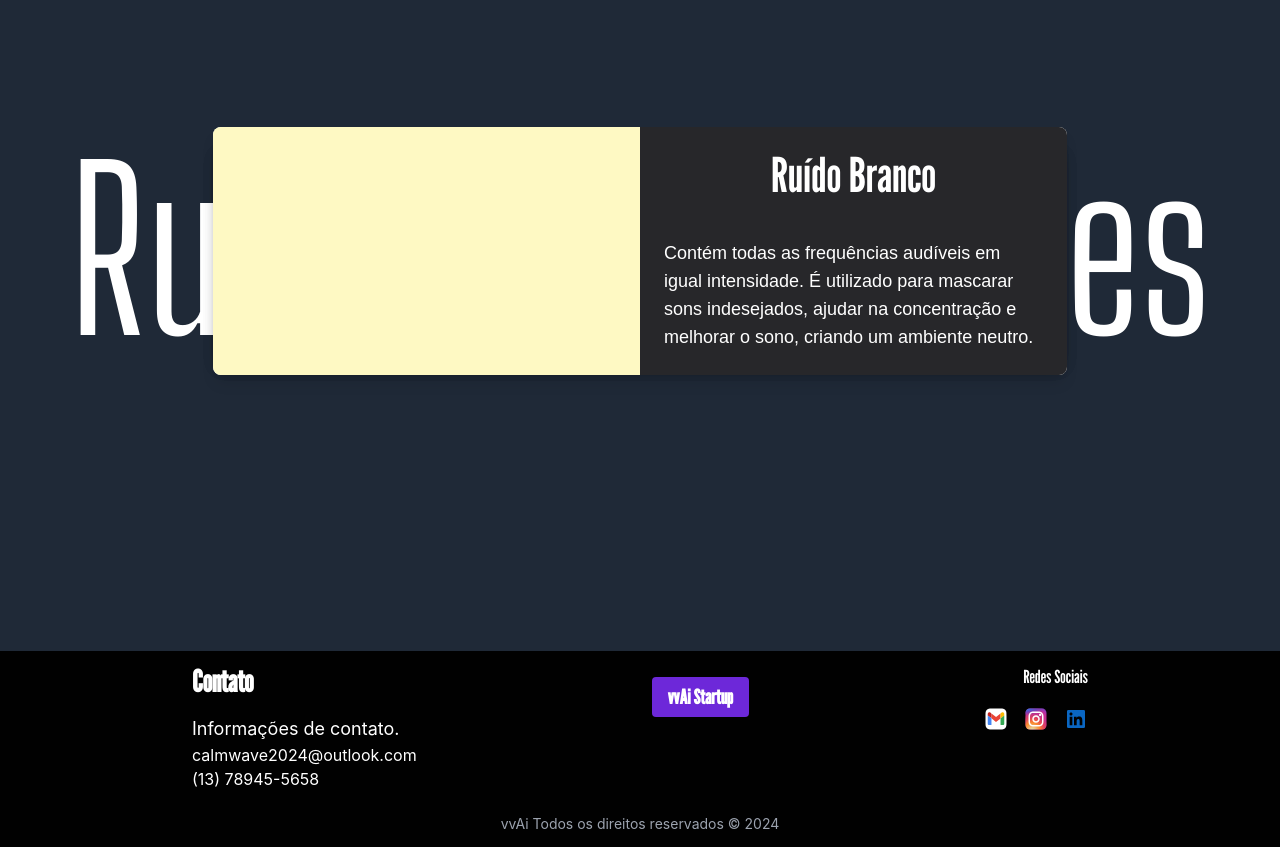
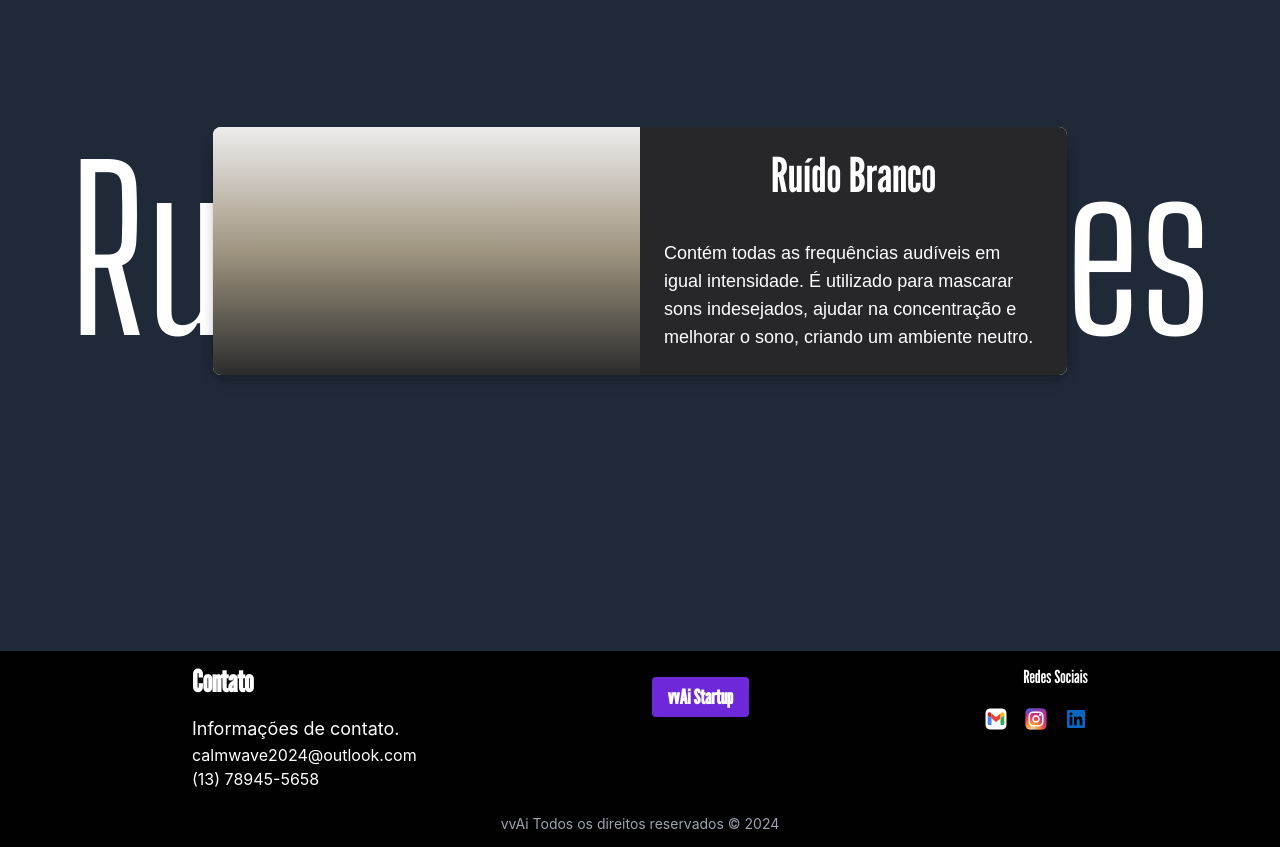
Before and after one commit to jpfcordeiro/landing_page_calmwave, a React (Create React App) app: page / in a window 1280 px wide. Shown: the part 2600-3447 px from the top of the page. Built offline with nearby package versions, Linux system fonts and the light colour scheme.

Commit message:
correção

```diff
--- a/src/components/CardHover.js
+++ b/src/components/CardHover.js
@@ -50,7 +50,7 @@ const CardHover = () => {
           ${isOutOfScreen[index] ? '-translate-y-full' : 'translate-y-0'}`}
           onMouseEnter={() => handleMouseEnter(index)} // Alterna o estado ao passar o mouse
         >
-          <div className="bg-yellow-100 w-1/2 p-6"></div>
+          <div className="bg-vertical-gradient w-1/2 p-6"></div>
           <div className="bg-zinc-800 w-1/2 p-6 text-white text-wrap text-left">
             <h1 className="text-5xl mb-2 text-center font-gothic">{card.title}</h1>
             <p className="font-montserrat text-lg mt-10">
--- a/tailwind.config.js
+++ b/tailwind.config.js
@@ -13,7 +13,14 @@ module.exports = {
       colors:{
         custom_cinza: '#9EBDC1',
         custom_roxo: '5319C6',
-      }
+        custom_light: '#EEECEC',
+        custom_mid: '#9F9580',
+        custom_dark: '#2C2C2C',
+
+      },
+      backgroundImage: {
+        'vertical-gradient': 'linear-gradient(to bottom, #EEECEC, #9F9580, #2C2C2C)',
+      },
     },
   },
   plugins: [],
```
